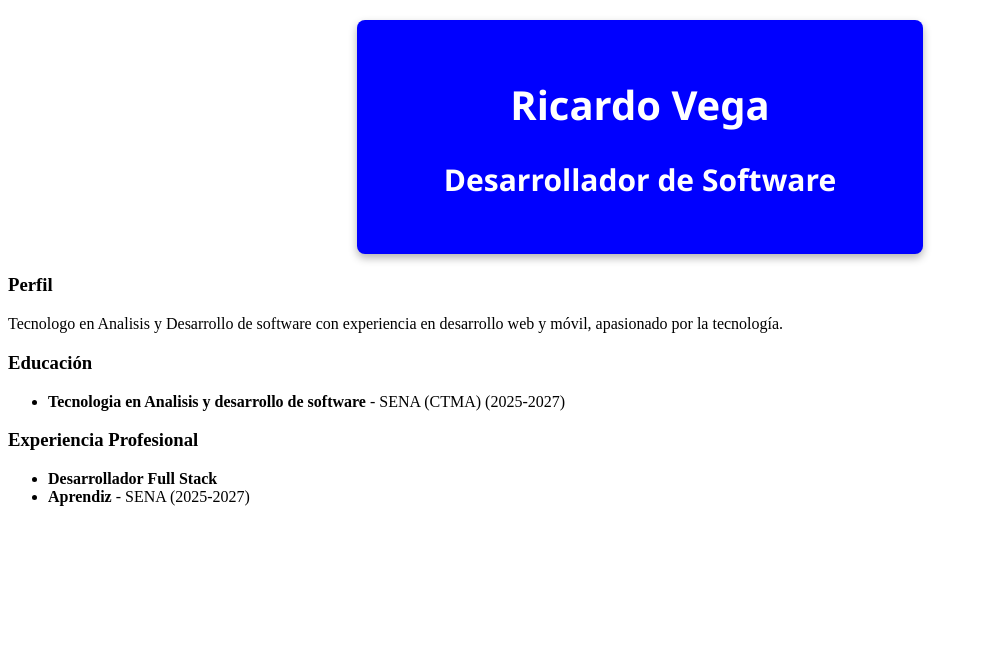
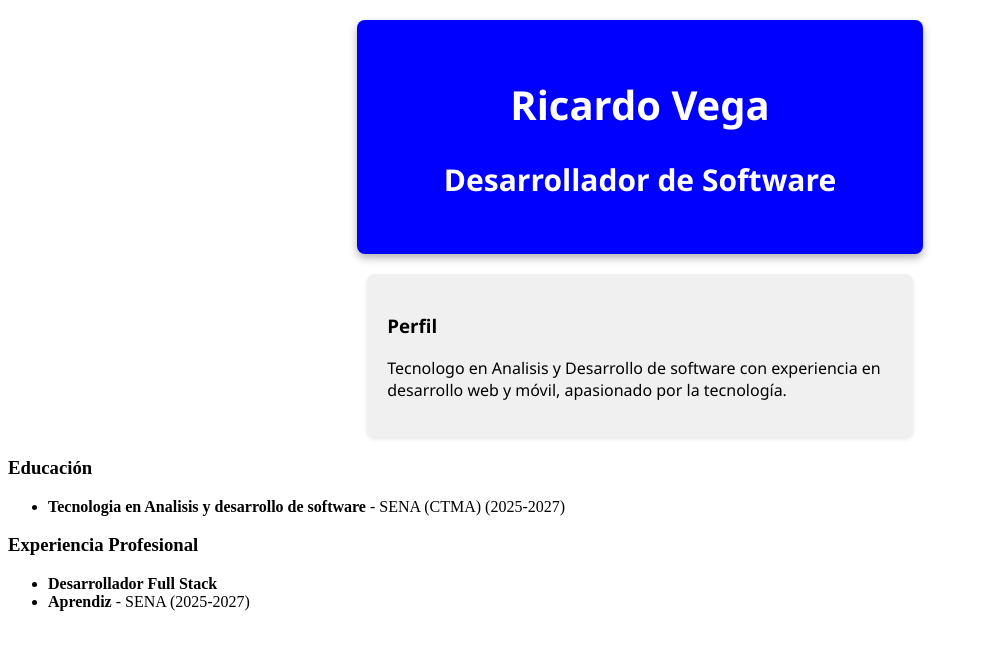
Before and after one commit to ricardo778/cv-react-ricardo-vega, a React (Vite) app: page / in a window 1280 px wide. Shown: the top 650 px of the page, without its empty margins (0-982 px from the left). Built offline with nearby package versions, Linux system fonts and the light colour scheme.

Commit message:
cambios del perfil

```diff
--- a/src/components/Perfil.jsx
+++ b/src/components/Perfil.jsx
@@ -1,6 +1,7 @@
+import './estilos.css';
 export default function Perfil() {
   return (
-    <section>
+    <section className="perfil">
       <h3>Perfil</h3>
       <p>
         Tecnologo en Analisis y Desarrollo de software con experiencia en desarrollo web y móvil, apasionado por la tecnología.
--- a/src/components/estilos.css
+++ b/src/components/estilos.css
@@ -10,3 +10,12 @@ header{
     width: 40%;
     margin: 20px auto;
 }
+.perfil{
+    background-color: #f0f0f0;
+    padding: 20px;
+    border-radius: 8px;
+    box-shadow: 0 2px 4px rgba(0, 0, 0, 0.1);
+    width: 40%;
+    margin: 20px auto;
+    font-family: 'Segoe UI', Tahoma, Geneva, Verdana, sans-serif;
+}
```
